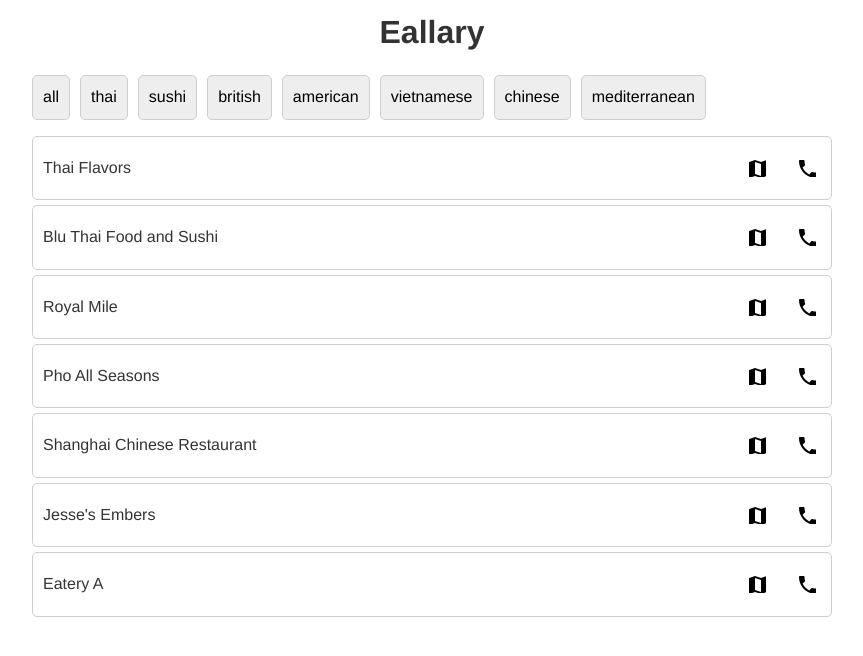
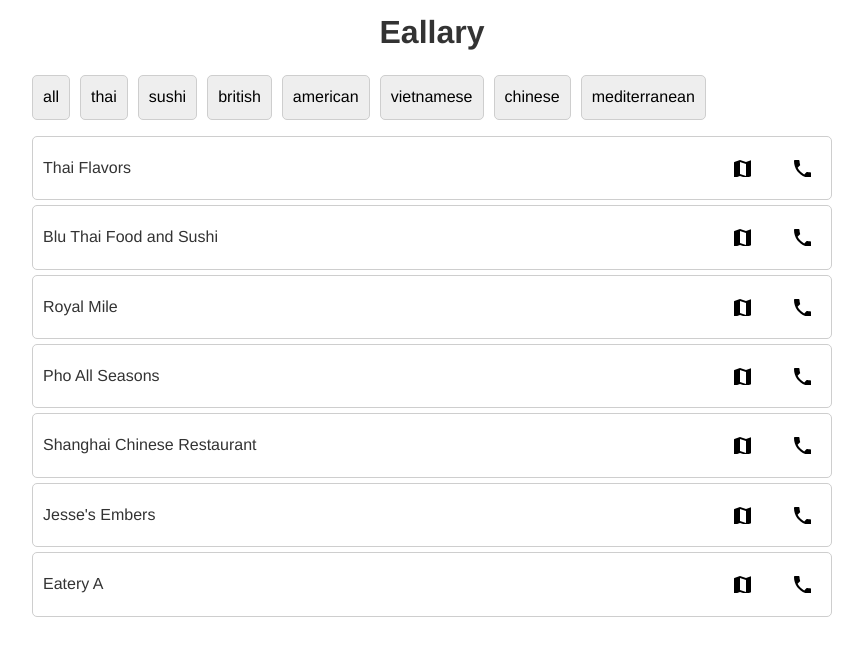
Before and after one commit to tindn/eallary, a plain HTML site: page index.html in a window 1280 px wide. Shown: the whole page, without its empty margins (208-1071 px from the left). Drawn offline with Linux system fonts and the light colour scheme.

Commit message:
added link to manifest

```diff
--- a/app.css
+++ b/app.css
@@ -61,11 +61,7 @@ header h1 {
 
 #main #eatery-list .eatery .summary a {
 	float: right;
-}
-
-#main #eatery-list .eatery .summary a .icon {
-	padding-top: 20px;
-	margin: 0 15px;
+	margin: 20px;
 }
 
 #main #eatery-list .eatery .details {
--- a/index.html
+++ b/index.html
@@ -6,6 +6,7 @@
   <meta name="viewport" content="width=device-width, initial-scale=1">
   <title>Eallary</title>
   <link rel="stylesheet" href="app.css" />
+  <link rel="manifest" href="manifest.json">
 </head>
 
 <body>
```
